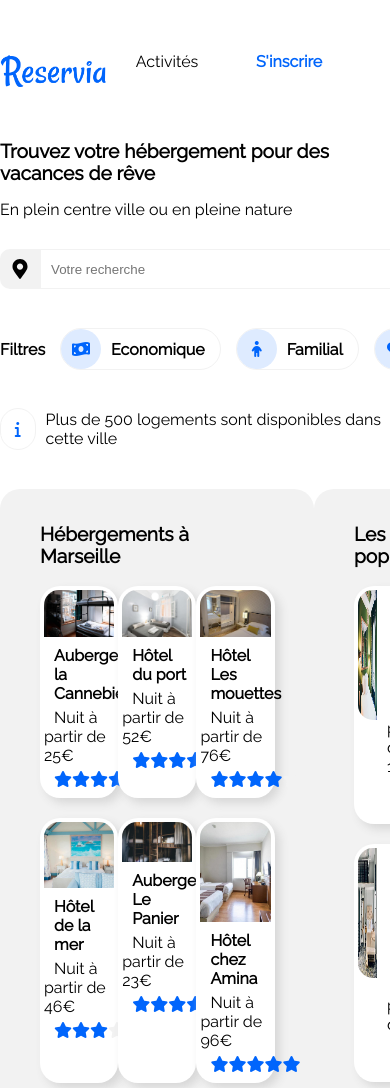
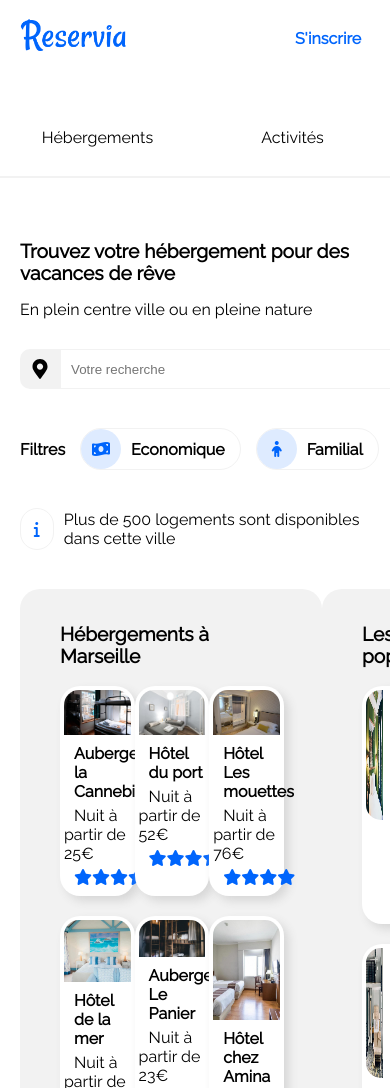
Before and after one commit to Djoghlal/MickaelDjoghlal_2_14112020, a plain HTML site: page index.html in a window 390 px wide. Shown: the top 1088 px of the page. Drawn offline with Linux system fonts and the light colour scheme.

Commit message:
2020-10-05 (2)

```diff
--- a/index.html
+++ b/index.html
@@ -5,7 +5,7 @@
     <meta name="viewport" content="width=device-width, initial-scale=1.0">
     <link href="https://fonts.googleapis.com/css2?family=Raleway&display=swap" rel="stylesheet">
     <link rel="stylesheet" media="screen" type="text/css" href="./style/default.css">
-    <link rel="stylesheet" media="screen and (max-width: 1200px)" href="./style/smartphone.css">
+    <link rel="stylesheet" media="all and (max-width: 1024px)" href="./style/smartphone.css">
     <script src="https://kit.fontawesome.com/e8c72cd5e7.js" crossorigin="anonymous"></script>
     <title>Projet 2 - Intégration d'une maquette</title>
 </head>
@@ -17,12 +17,19 @@
                     <img src="images/logo/Reservia@3x.png" alt="Reservia_logo"/>
                 </a>
             </div>
-            <div class="header_free"></div>
-            <div class="header_nav">
+            <div class="header_nav hide_mobile_nav">
                 <ul>
                     <li><a href="#hebergements_block">Hébergements</a></li>
                     <li><a href="#activites_block">Activités</a></li>
-                    <li><a href="#"><span class="member_area">S'inscrire</span></a></li>
+                </ul>
+            </div>
+            <div class="header_register">
+                <a href="#">S'inscrire</a>
+            </div>
+            <div class="show_mobile_nav">
+                <ul>
+                    <li><a href="#hebergements_block">Hébergements</a></li>
+                    <li><a href="#activites_block">Activités</a></li>
                 </ul>
             </div>
         </header>
--- a/style/default.css
+++ b/style/default.css
@@ -14,15 +14,23 @@ header {
     height: 80px;
     margin: 0px auto;
     display: flex;
-    justify-content: space-between;
-    align-items: flex-end;
+    align-items: center;
+}
+
+.show_mobile_nav {
+    display: none;
 }
 
 .header_logo img {
     height: 50px;
 }
 
-.header_free:nth-child(2)
+.header_nav {
+    display: flex;
+    justify-content: flex-end;
+}
+
+.header_nav:nth-child(2)
 {
     flex: 1;
 }
@@ -34,6 +42,15 @@ header {
     padding: 0px;
 }
 
+.header_register a {
+    color: #0065FC;
+    font-weight: bold;
+    padding: 1.8em;
+    display: block;
+    text-align: center;
+    text-decoration: none;
+}
+
 .header_nav a {
     padding: 1.8em;
     display: block;
@@ -42,7 +59,7 @@ header {
     color: #000000;
 }
 
-.header_nav a:hover {
+.header_nav a:hover, .header_register:hover {
     border-top: 2px solid #0065FC;
     color: #0065FC;
 }
--- a/style/smartphone.css
+++ b/style/smartphone.css
@@ -3,25 +3,46 @@ main {
 }
 
 header {
-    width: auto;
-    height: 100px;
-    text-align: left;
-    display: flex;
-    justify-content: space-between;
-    align-items: flex-end;
-}
-
-.header_logo img {
-    height: 50px;
-}
-
-.header_nav ul {
-    list-style-type: none;
-    display: flex;
+    width: 100%;
+    height: 200px;
+    align-items: flex-start;
     flex-wrap: wrap;
 }
 
-.header_nav a {
+.header_logo {
+    flex: 1;
+    padding: 10px 0 0 20px;
+}
+
+.header_register {
+    display: flex;
+    justify-content: flex-end;
+}
+
+.hide_mobile_nav {
+    display: none;
+}
+
+.show_mobile_nav {
+    display: flex;
+    width: 100%;
+}
+
+.show_mobile_nav ul {
+    width: 100%;
+    padding: 0px;
+    display: flex;
+    justify-content: center;
+    align-items: center;
+    border-bottom: 2px solid #F2F2F2;
+}
+
+.show_mobile_nav li {
+    width: 50%;
+    list-style-type: none;
+}
+
+.show_mobile_nav a {
     padding: 1.8em;
     display: block;
     text-align: center;
@@ -29,12 +50,12 @@ header {
     color: #000000;
 }
 
-.header_nav a:hover {
-    border-top: 2px solid #0065FC;
+.show_mobile_nav a:hover {
+    border-bottom: 2px solid #0065FC;
     color: #0065FC;
 }
 
-.member_area {
-    color: #0065FC;
-    font-weight: bold;
+section {
+    width: auto;
+    padding: 0 0 0 20px;
 }
```
